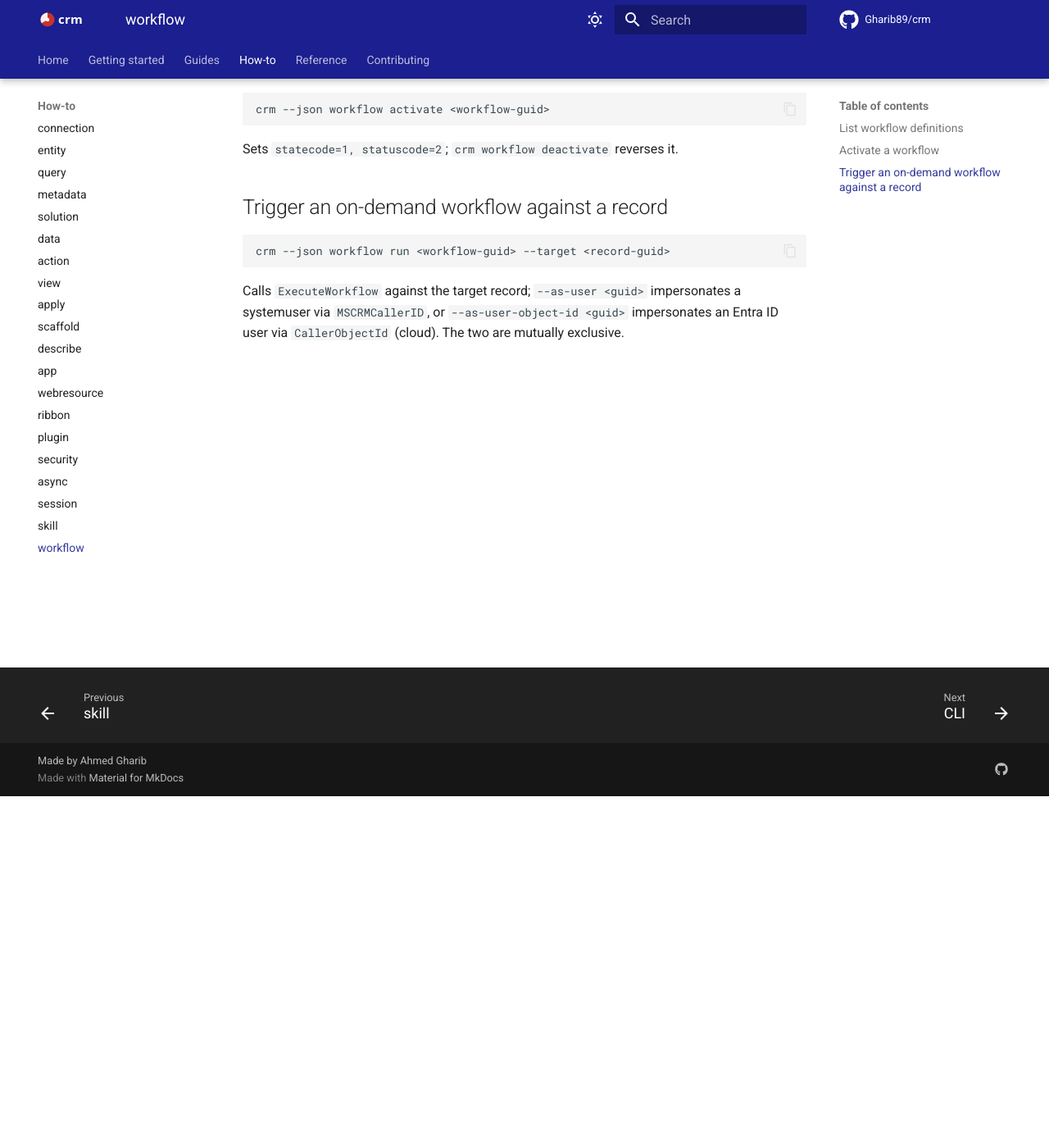
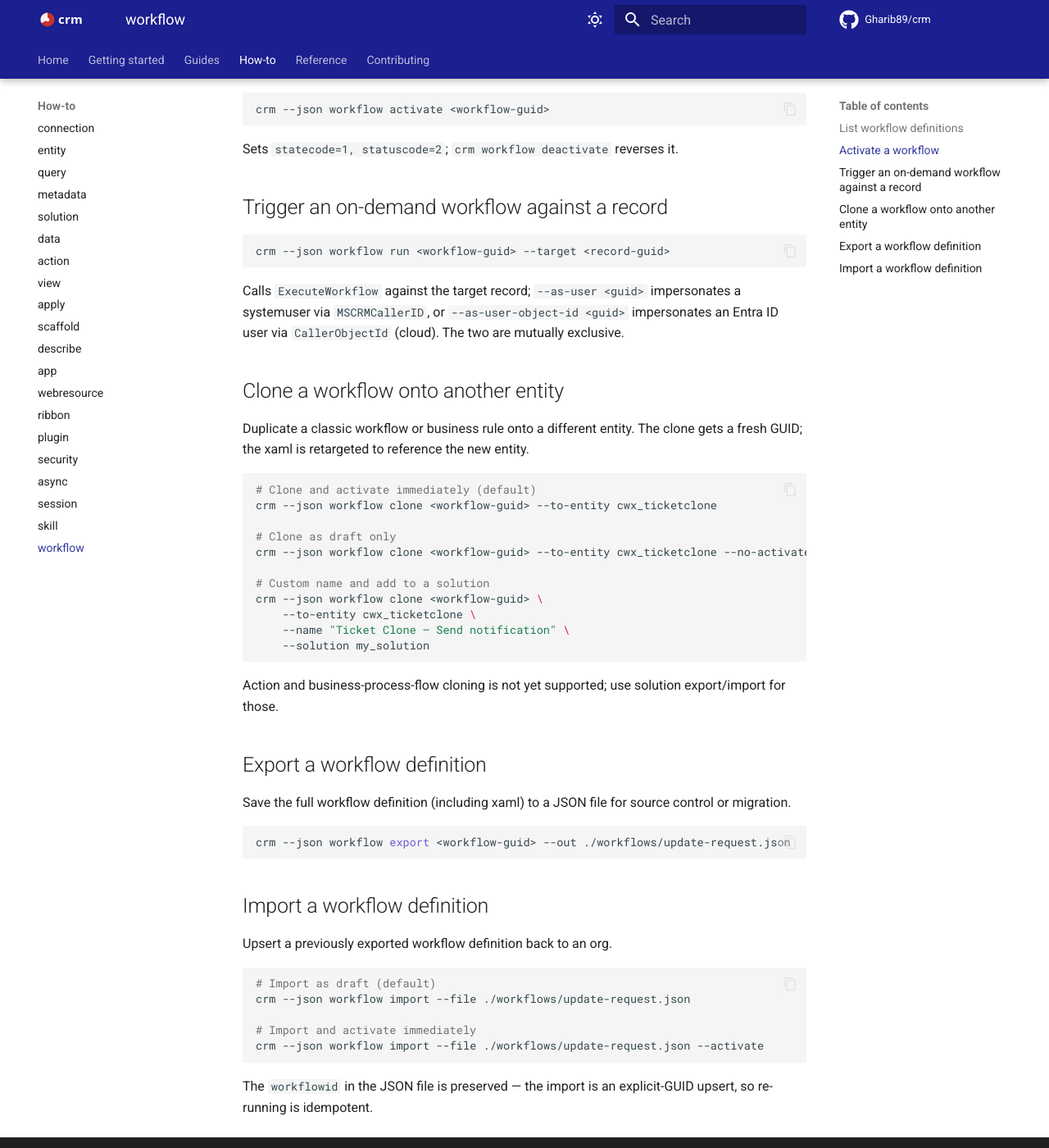
Before and after one commit to Gharib89/crm, an MkDocs documentation site: the page built from docs/how-to/workflow.md, in a window 1280 px wide and 1400 px high, scrolled down 429 px. Shown: the whole window at 82% size. Built offline with MkDocs 1.6.1 and Material for MkDocs 9.7.7, drawn with Linux system fonts in a browser that asks for light colours; comment, search, counter and statistics services are not loaded.

Commit message:
docs(workflow): document clone/export/import

````diff
--- a/docs/how-to/workflow.md
+++ b/docs/how-to/workflow.md
@@ -22,3 +22,45 @@ Sets `statecode=1, statuscode=2`; `crm workflow deactivate` reverses it.
 crm --json workflow run <workflow-guid> --target <record-guid>
 ```
 Calls `ExecuteWorkflow` against the target record; `--as-user <guid>` impersonates a systemuser via `MSCRMCallerID`, or `--as-user-object-id <guid>` impersonates an Entra ID user via `CallerObjectId` (cloud). The two are mutually exclusive.
+
+## Clone a workflow onto another entity
+
+Duplicate a classic workflow or business rule onto a different entity. The clone gets a fresh GUID; the xaml is retargeted to reference the new entity.
+
+```bash
+# Clone and activate immediately (default)
+crm --json workflow clone <workflow-guid> --to-entity cwx_ticketclone
+
+# Clone as draft only
+crm --json workflow clone <workflow-guid> --to-entity cwx_ticketclone --no-activate
+
+# Custom name and add to a solution
+crm --json workflow clone <workflow-guid> \
+    --to-entity cwx_ticketclone \
+    --name "Ticket Clone — Send notification" \
+    --solution my_solution
+```
+
+Action and business-process-flow cloning is not yet supported; use solution export/import for those.
+
+## Export a workflow definition
+
+Save the full workflow definition (including xaml) to a JSON file for source control or migration.
+
+```bash
+crm --json workflow export <workflow-guid> --out ./workflows/update-request.json
+```
+
+## Import a workflow definition
+
+Upsert a previously exported workflow definition back to an org.
+
+```bash
+# Import as draft (default)
+crm --json workflow import --file ./workflows/update-request.json
+
+# Import and activate immediately
+crm --json workflow import --file ./workflows/update-request.json --activate
+```
+
+The `workflowid` in the JSON file is preserved — the import is an explicit-GUID upsert, so re-running is idempotent.
````
Also changed, not shown: README.md (+1 -0 lines), crm/skills/SKILL.md (+27 -0 lines).
